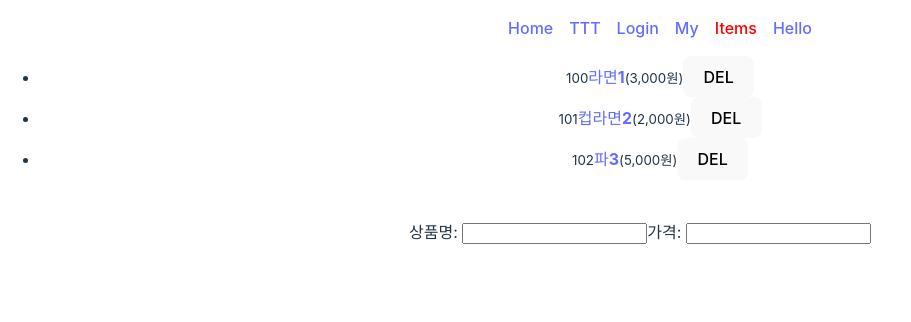
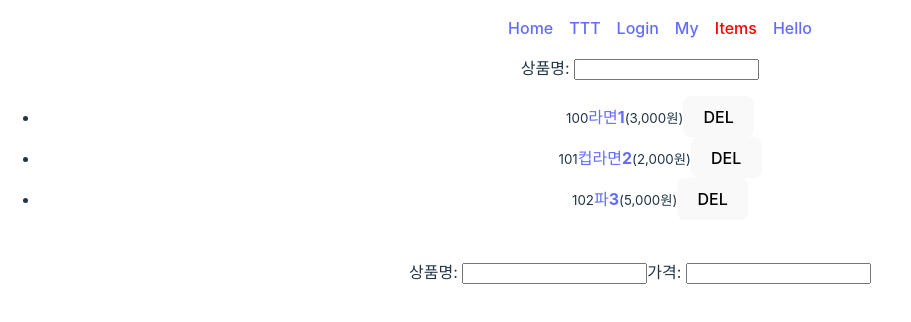
Before and after one commit to rhtjddls123/hello_react, a React (Vite) app in the folder trythis/: page /items in a window 1280 px wide. Shown: the top 322 px of the page, without its empty margins (0-911 px from the left). Built offline with nearby package versions, Linux system fonts and the light colour scheme.

Commit message:
itemlayout, item 검색기능 추가

```diff
--- a/trythis/src/components/ItemLayout.tsx
+++ b/trythis/src/components/ItemLayout.tsx
@@ -1,25 +1,45 @@
 import { useSession } from '../hooks/session-context';
-import { Link, Outlet } from 'react-router-dom';
+import { Link, Outlet, useSearchParams } from 'react-router-dom';
+// import { useState } from 'react';
 
 export const ItemLayout = () => {
+  // const [name, setName] = useState<string>('');
   const {
     session: { cart },
     removeCartItem,
   } = useSession();
+  const [searchParams, setSearchParams] = useSearchParams({ searchStr: '' });
+
   return (
     <>
+      상품명:{' '}
+      <input
+        value={searchParams.get('searchStr') || ''}
+        type='text'
+        onChange={(e) => setSearchParams({ searchStr: e.currentTarget.value })}
+      />
+      {/* 상품명:{' '}
+      <input
+        value={name}
+        type='text'
+        onChange={(e) => setName(e.currentTarget.value)}
+      /> */}
       <ul>
-        {cart.map(({ id, name, price }) => (
-          <li key={id}>
-            <small>{id}</small>
-            <Link to={`/items/${id}?aaa=b`} state={{ name, price }}>
-              <strong>{name}</strong>
-            </Link>
-            <small>({price.toLocaleString()}원)</small>
-            <button onClick={() => removeCartItem(id)}>DEL</button>
-            {/* <button onClick={() => navigate(`/items/${id}`)}>GO</button> */}
-          </li>
-        ))}
+        {cart
+          // .filter((item) => item.name.includes(name))
+          .filter((item) =>
+            item.name.includes(searchParams.get('searchStr') || '')
+          )
+          .map((item: Cart) => (
+            <li key={item.id}>
+              <small>{item.id}</small>
+              <Link to={`/items/${item.id}?aaa=b`} state={item}>
+                <strong>{item.name}</strong>
+              </Link>
+              <small>({item.price.toLocaleString()}원)</small>
+              <button onClick={() => removeCartItem(item.id)}>DEL</button>
+            </li>
+          ))}
       </ul>
       <Outlet />
     </>
--- a/trythis/src/components/item.tsx
+++ b/trythis/src/components/item.tsx
@@ -1,22 +1,31 @@
-import { useParams, useLocation, useSearchParams } from 'react-router-dom';
+import {
+  useParams,
+  useLocation,
+  // useSearchParams,
+  useNavigate,
+} from 'react-router-dom';
 import { useSession } from '../hooks/session-context';
+import { useEffect } from 'react';
 
 export const Item = () => {
   const {
     session: { cart },
   } = useSession();
   const { id } = useParams();
+  const location = useLocation();
 
-  const location = useLocation();
-  const { name, price } =
+  const item: Cart =
     location.state || cart.find((item) => item.id === Number(id));
-  const [searchParams, setSearchParams] = useSearchParams({});
-  console.log(searchParams.get('aaa'));
-
+  // const [, setSearchParams] = useSearchParams({});
+  // console.log('ddddd', searchParams.get('aaa'));
+  const navigate = useNavigate();
+  useEffect(() => {
+    if (!item) navigate('/items');
+  }, [navigate, item]);
   return (
     <>
-      id: {id}번 name: {name} price: {price.toLocaleString()}원
-      <button onClick={() => setSearchParams({ aaa: 'X' })}>SSS</button>
+      id: {id}번 name: {item?.name} price: {item?.price.toLocaleString()}원
+      <button>Edit</button>
     </>
   );
 };
```
